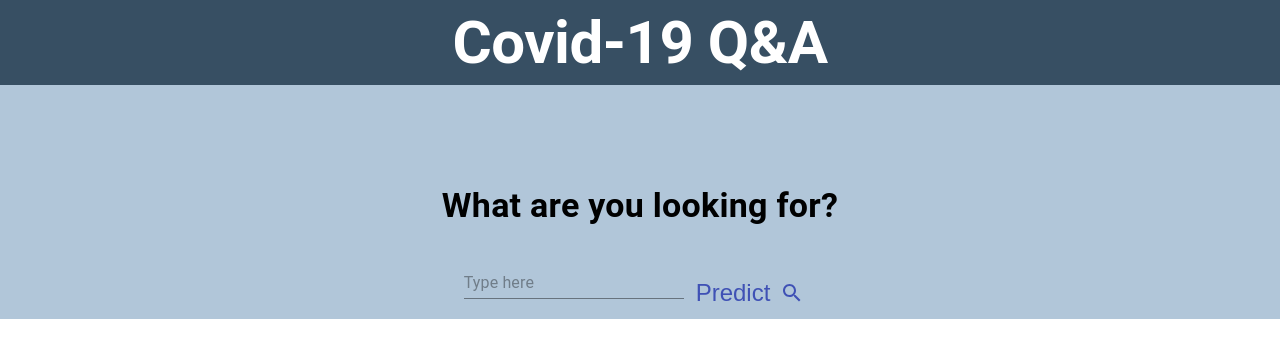
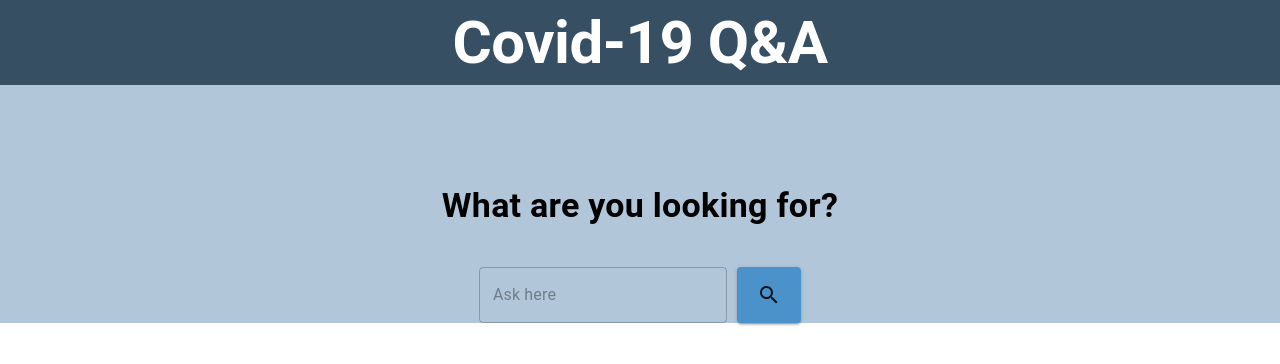
Before and after one commit to nai131/NLP_web_QA, a React (Create React App) app in the folder frontend/: page / in a window 1280 px wide. Shown: the top 364 px of the page. Built offline with nearby package versions, Linux system fonts and the light colour scheme.

Commit message:
search field

```diff
--- a/frontend/src/App.js
+++ b/frontend/src/App.js
@@ -23,13 +23,7 @@ class App extends Component {
 
     this.state = {
       isLoading: false,
-      formData: {
-        textfield1: '',
-        textfield2: '',
-        select1: 1,
-        select2: 1,
-        select3: 1
-      },
+      formData: "",
       result: ""
     };
   }
@@ -38,13 +32,16 @@ class App extends Component {
     const value = event.target.value;
     const name = event.target.name;
     var formData = this.state.formData;
-    formData[name] = value;
+    formData = value;
     this.setState({
       formData
     });
   }
 
   handlePredictClick = (event) => {
+    if (this.state.formData.length == 0) {
+      alert('Please fill the search field')
+    } else {
       const formData = this.state.formData;
       this.setState({ isLoading: true });
       fetch('http://127.0.0.1:5000/prediction/',
@@ -63,6 +60,7 @@ class App extends Component {
             isLoading: false
           });
         });
+    }
   }
 
   handleCancelClick = (event) => {
@@ -93,17 +91,19 @@ class App extends Component {
           </Typography>
           <div style={{ display: 'flex', justifyContent: 'center', marginTop: '40px' }}>
             <TextField
-              value={formData.textfield1}
+              variant='outlined'
+              style={{ paddingRight: '10px' }}
+              value={formData}
               onChange={this.handleChange}
-              placeholder="Type here"
+              placeholder="Ask here"
             />
-            <IconButton
-              variant="contained" color="primary"
+            <Button
+              style={{ backgroundColor: '#4c92ca' }}
+              variant="contained"
               disabled={isLoading}
               onClick={!isLoading ? this.handlePredictClick : null}>
-              {isLoading ? 'Making prediction' : 'Predict'}
-              <SearchIcon style={{paddingLeft: '10px'}}/>
-            </IconButton>
+              <SearchIcon />
+            </Button>
           </div>
         </Box>
       </div>
```
Lines whose indentation alone changed are shown as unchanged.
